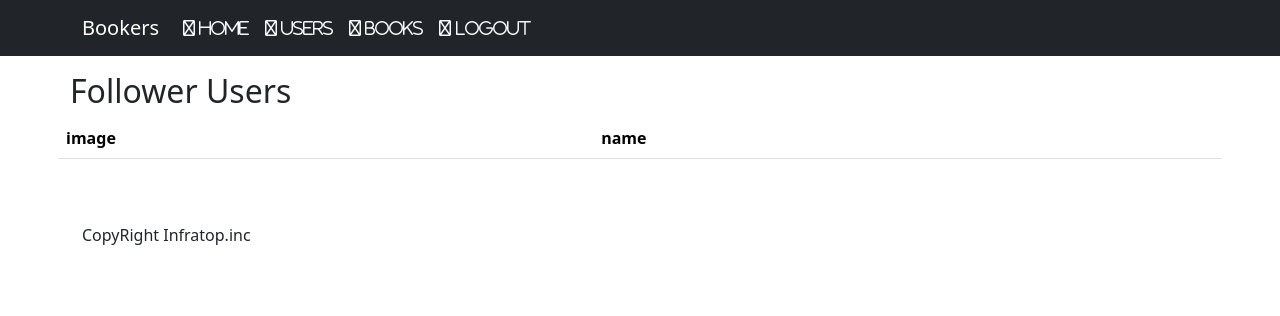
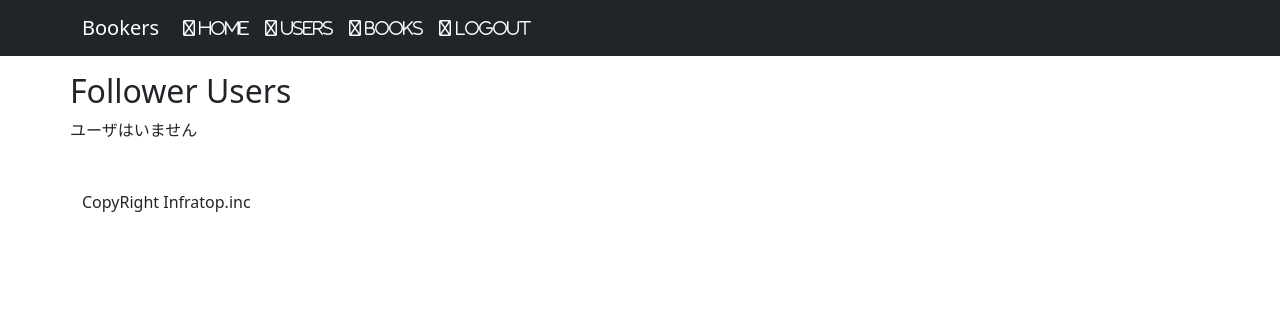
Before and after one commit to HidekiShiba/application_problem4, a Rails app: page /users/1/followers in a window 1280 px wide. Shown: the top 316 px of the page. Run offline with Rails 7, Linux system fonts and the light colour scheme; a user stored in the database is signed in; data comes from the database, SQL or seed files in the repository; both versions use the stored data as it was after the commit; lists and menus that the app fills with data are empty; style sheets or scripts are compiled from the project's sources; parts of the project's set-up code (start-up, migrations or seed data) failed here and were passed over; some libraries are stand-ins or nearby versions.

Commit message:
[Finish] フォロー機能

```diff
--- a/app/views/books/index.html.erb
+++ b/app/views/books/index.html.erb
@@ -22,7 +22,7 @@
               <td><%= link_to attachment_image_tag(book.user, :profile_image, format: 'jpeg', fallback: "no_image.jpg", size: "60x60"), "/users/#{book.user.id}" %></td>
               <td><%= link_to book.title, book_path(book) %></td>
               <td><%= book.body %></td>
-              <td class="favorite-btn"><%= render "favorites/favorite", book: book %></td>
+              <td><%= render "favorites/favorite", book: book %></td>
               <td>コメント数：<%= book.book_comments.count %></td>
             </tr>
           <% end %>
--- a/app/views/books/show.html.erb
+++ b/app/views/books/show.html.erb
@@ -16,7 +16,7 @@
             </td>
             <td><%= link_to @book.title, book_path(@book) %></td>
             <td><%= @book.body %></td>
-            <td class="favorite-btn"><%= render "favorites/favorite", book: @book %></td>
+            <td><%= render "favorites/favorite", book: @book %></td>
             <td>
               <% if @book.user == current_user %>
               <a class="btn btn-sm btn-success" href="/books/<%= @book.id %>/edit">Edit</a>
--- a/app/views/favorites/_favorite.html.erb
+++ b/app/views/favorites/_favorite.html.erb
@@ -1,5 +1,5 @@
 <% if book.favorited_by?(current_user) %>
-  <%= link_to book.favorites.count, book_favorites_path(book), method: :delete, class: "fas fa-heart heart_red" %>
+  <%= link_to book.favorites.count, book_favorites_path(book), method: :delete, :class=>"fas fa-heart heart_red" %>
 <% else %>
-  <%= link_to book.favorites.count, book_favorites_path(book), method: :post, class: "fas fa-heart heart_blue" %>
+  <%= link_to book.favorites.count, book_favorites_path(book), method: :post, :class=>"fas fa-heart heart_red" %>
 <% end %>
--- a/app/views/users/_list.html.erb
+++ b/app/views/users/_list.html.erb
@@ -28,9 +28,9 @@
         <a class="btn btn-outline-secondary btn-block fas fa-user-cog" href="/users/<%= @user.id %>/edit"></a>
       <% else %>
         <% if current_user.following?(user) %>
-          <%= link_to 'フォロー外す', unfollow_path(user.id), method: :POST %>
+          <%= link_to 'フォロー外す', unfollow_path(user.id), method: :POST, :class=>"btn btn-info" %>
         <% else %>
-          <%= link_to 'フォローする', follow_path(user.id), method: :POST %>
+          <%= link_to 'フォローする', follow_path(user.id), method: :POST, :class=>"btn btn-success" %>
         <% end %>
       <% end %>
     </div>
--- a/app/views/users/followers.html.erb
+++ b/app/views/users/followers.html.erb
@@ -2,6 +2,9 @@
 <div class="container px-5 px-sm-0">
   <div class="row">
   <h2>Follower Users</h2>
+  <% if @user.followed.count == 0 %>
+    <div class="w-100">ユーザはいません</div>
+  <% else %>
     <table class="table">
       <thead>
         <tr>
@@ -11,7 +14,7 @@
         </tr>
       </thead>
       <tbody>
-    <% @user.follower_user.where.not(id: current_user.id).each do |user|  %>
+        <% @user.follower_user.each do |user|  %>
           <tr>
             <td><%= attachment_image_tag user, :profile_image, format: 'jpeg', fallback: "no_image.jpg", size: "60x60" %></td>
             <td><%= user.name %></td>
@@ -22,5 +25,6 @@
         <% end %>
       </tbody>
     </table>
+  <% end %>
   </div>
 </div>
--- a/app/views/users/following.html.erb
+++ b/app/views/users/following.html.erb
@@ -2,6 +2,9 @@
 <div class="container px-5 px-sm-0">
   <div class="row">
   <h2>Follow Users</h2>
+  <% if @user.follower.count == 0 %>
+    <div class="w-100">ユーザはいません</div>
+  <% else %>
     <table class="table">
       <thead>
         <tr>
@@ -11,7 +14,7 @@
         </tr>
       </thead>
       <tbody>
-    <% @user.following_user.where.not(id: current_user.id).each do |user|  %>
+        <% @user.following_user.each do |user|  %>
           <tr>
             <td><%= attachment_image_tag user, :profile_image, format: 'jpeg', fallback: "no_image.jpg", size: "60x60" %></td>
             <td><%= user.name %></td>
@@ -22,5 +25,6 @@
         <% end %>
       </tbody>
     </table>
+  <% end %>
   </div>
 </div>
```
Also changed, not shown: db/development.sqlite3. Lines whose indentation alone changed are shown as unchanged.
